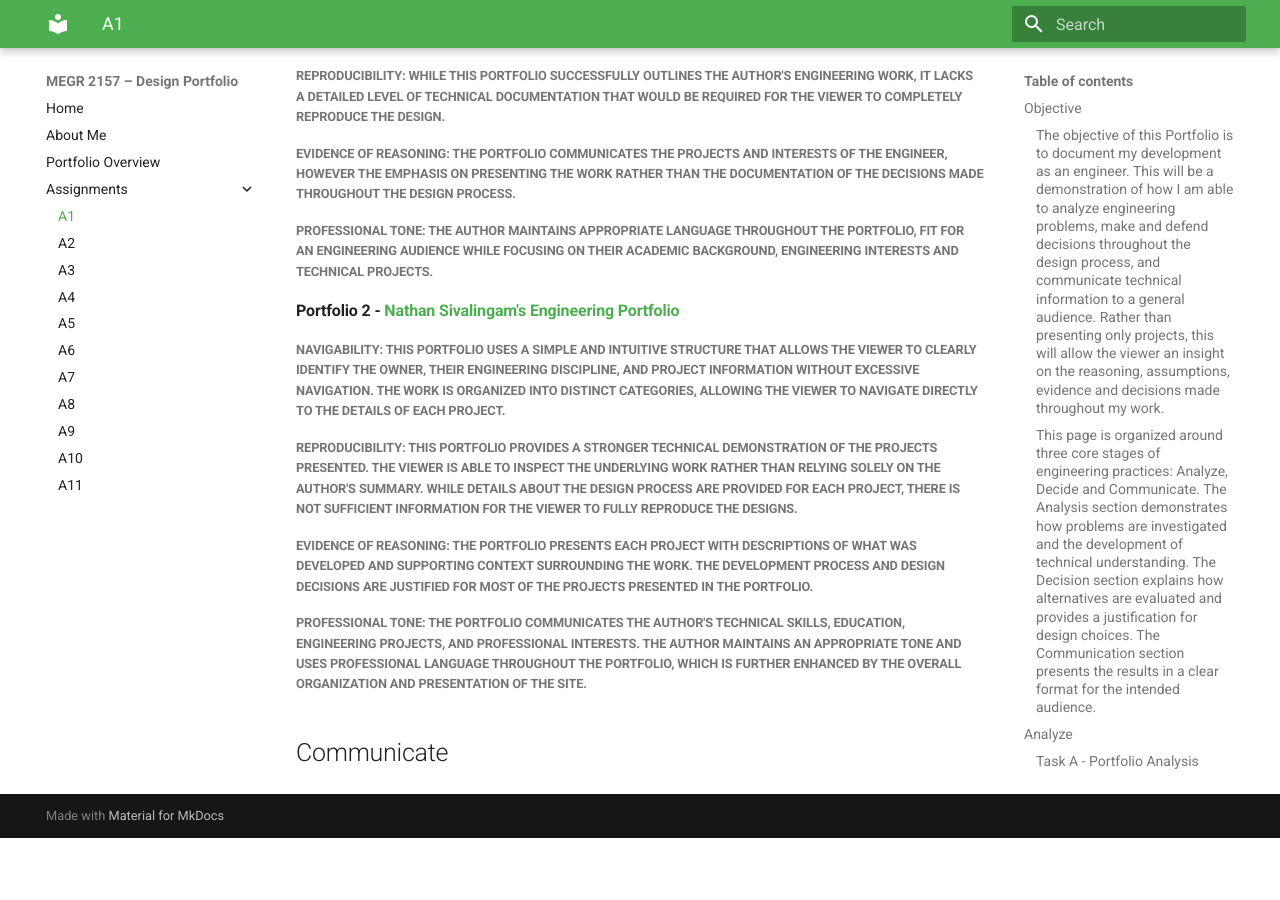
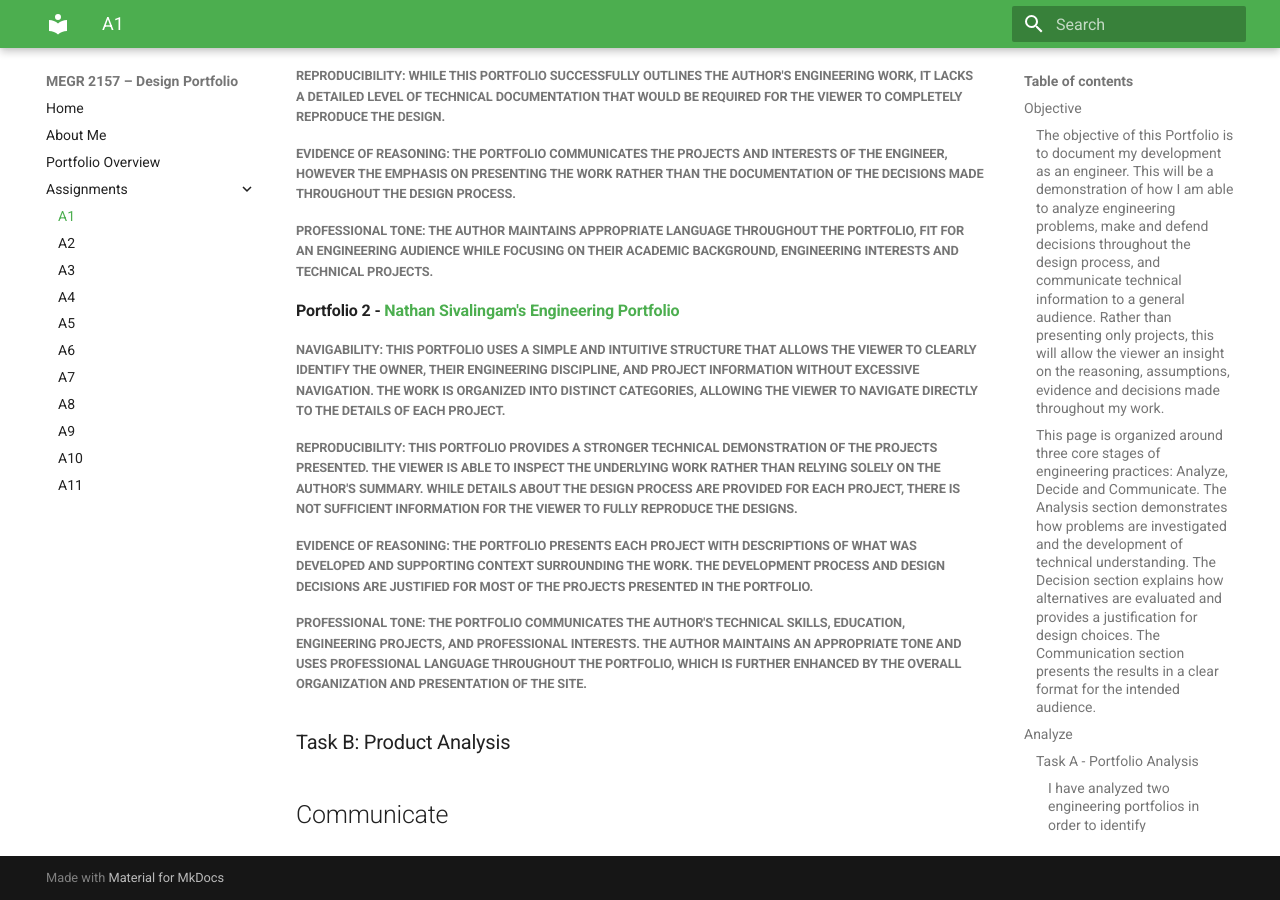
Before and after one commit to akaur-5/design-projects-portfolio, an MkDocs documentation site: the page built from docs/assignments/A01/index.md, in a window 1280 px wide and 900 px high, scrolled down 780 px. Built offline with MkDocs 1.6.1 and Material for MkDocs 9.7.7, drawn with Linux system fonts in a browser that asks for light colours; before the commit the page ends 1618 px from its top, so only the background shows below that; some of the changed text lies outside the part shown.

Commit message:
Add Task B: Product Analysis section
Added section for Task B: Product Analysis to the portfolio.

```diff
--- a/docs/assignments/A01/index.md
+++ b/docs/assignments/A01/index.md
@@ -19,5 +19,7 @@
 ##### Evidence of Reasoning: The portfolio presents each project with descriptions of what was developed and supporting context surrounding the work. The development process and design decisions are justified for most of the projects presented in the portfolio.
 ##### Professional Tone: The portfolio communicates the author's technical skills, education, engineering projects, and professional interests. The author maintains an appropriate tone and uses professional language throughout the portfolio, which is further enhanced by the overall organization and presentation of the site.
 
+### Task B: Product Analysis
+
 
 ## Communicate
```
